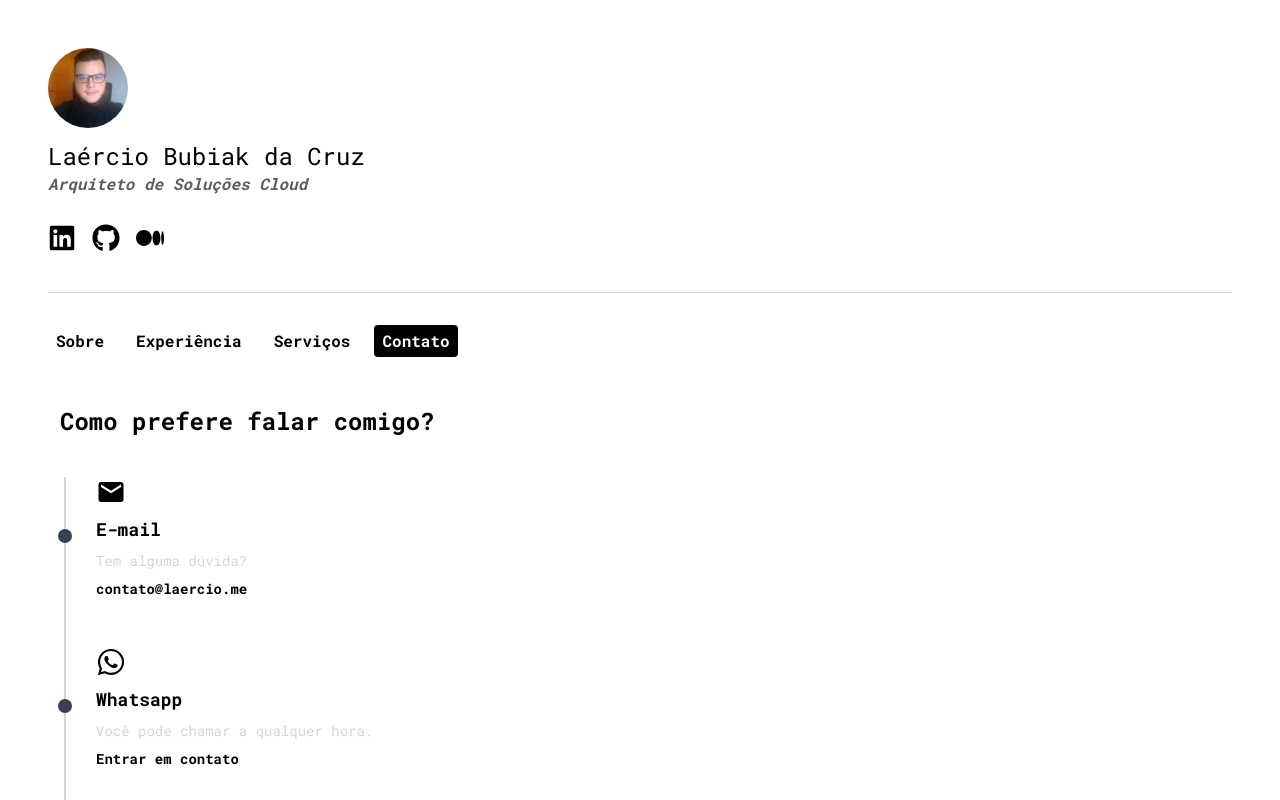
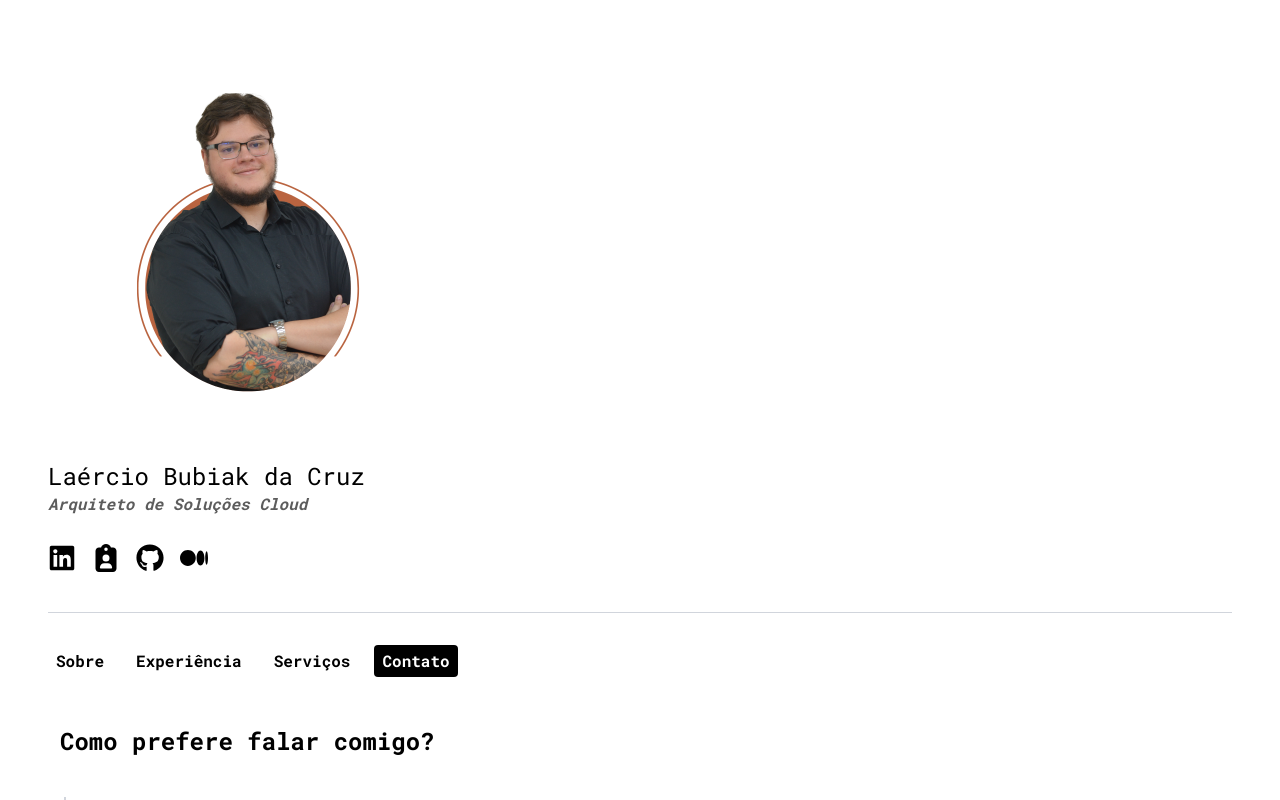
Before and after one commit to LaercioMLB/portfolio-laercio-2025, a React (Vite) app: page /contact in a window 1280 px wide. Shown: the top 800 px of the page. Built offline with nearby package versions, Linux system fonts and the light colour scheme.

Commit message:
add icon Lattes and change profile photo

```diff
--- a/index.html
+++ b/index.html
@@ -15,7 +15,7 @@
     />
 
     <!-- Ícone -->
-    <link rel="icon" type="image/jpeg" href="/profile.jpg" />
+    <link rel="icon" type="image/jpeg" href="/profile.png" />
 
     <!-- SEO & Open Graph -->
     <meta property="og:title" content="Laércio Bubiak da Cruz" />
--- a/src/components/TabMenu/index.tsx
+++ b/src/components/TabMenu/index.tsx
@@ -1,7 +1,7 @@
 import { NavLink } from "react-router-dom";
-import profileImg from "../../assets/profile.jpeg";
+import profileImg from "../../assets/profile.png";
 import { FaLinkedin, FaGithub } from "react-icons/fa";
-import { FaMedium } from "react-icons/fa6";
+import { FaMedium, FaClipboardUser } from "react-icons/fa6";
 
 const tabs = [
   { path: "/", label: "Sobre" },
@@ -17,7 +17,7 @@ export default function TabMenu() {
       <img
         src={profileImg}
         alt="Profile"
-        className="w-20 h-20 rounded-full mr-4 mt-12 sm:mt-0"
+        className="w-100 h-100 rounded-full mr-4 mt-12 sm:mt-0"
       />
       <p className="mt-3 text-2xl text-center font-light ">
         Laércio Bubiak da Cruz
@@ -32,6 +32,13 @@ export default function TabMenu() {
           rel="noopener noreferrer"
         >
           <FaLinkedin className="w-7 h-7 text-black" />
+        </a>
+        <a
+          href="https://lattes.cnpq.br/9505071603628482"
+          target="_blank"
+          rel="noopener noreferrer"
+        >
+          <FaClipboardUser className="w-7 h-7 text-black" />
         </a>
         <a
           href="https://github.com/LaercioMLB"
```
Also changed, not shown: src/assets/profile.jpeg (deleted), src/assets/profile.png (added).
